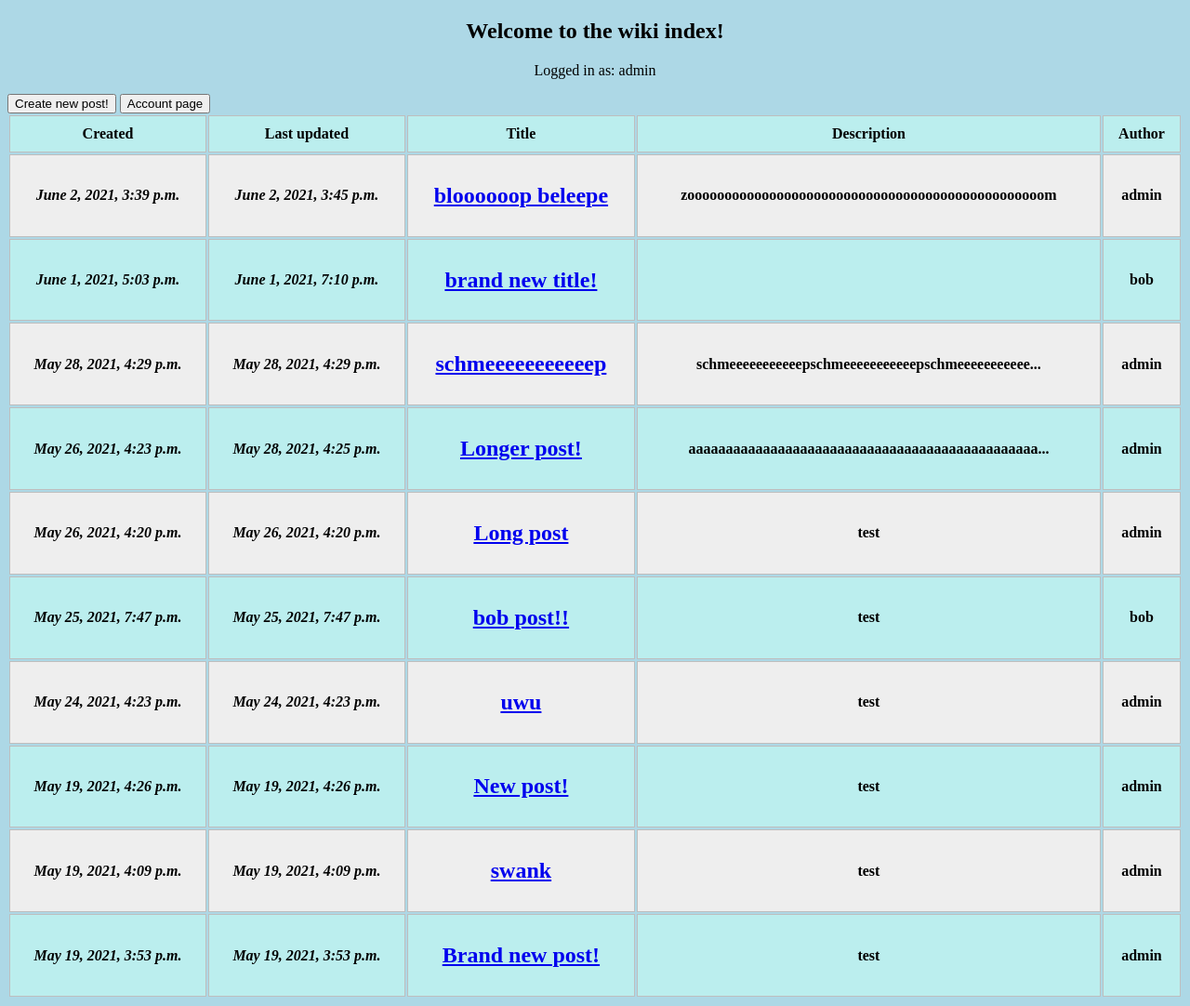
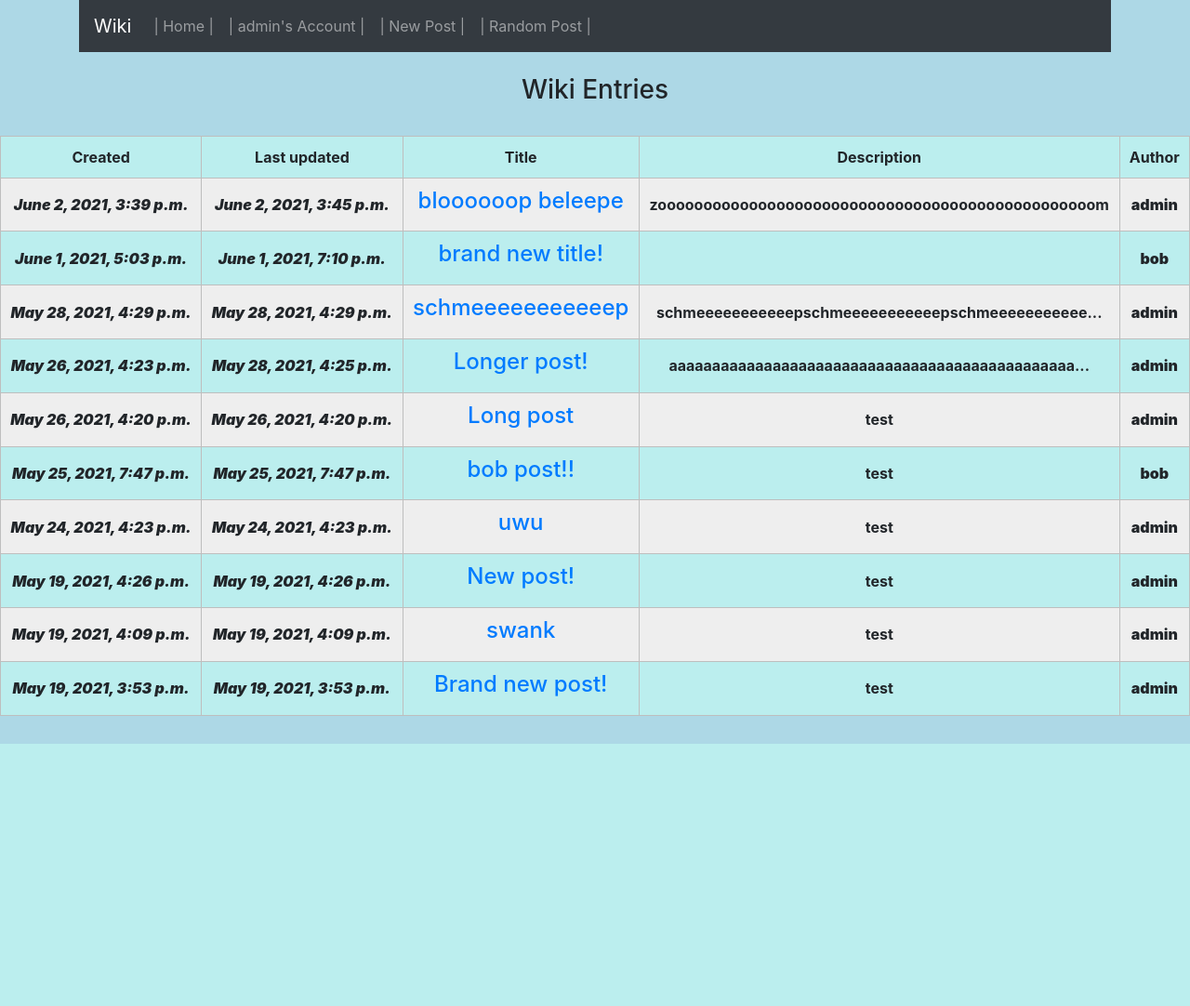
Before and after one commit to matthew-erdman/Final-Django, a Django app: page / in a window 1280 px wide. Shown: the whole page at 93% size. After the commit the page ends 800 px from the top, so only its background shows below. Run offline with Django 3.2, Linux system fonts and the light colour scheme; a user stored in the database is signed in; data comes from the database, SQL or seed files in the repository; both versions use the stored data as it was after the commit; tables that the repository leaves empty hold one stand-in row (values such as "Sample post"); lists and menus that the app fills with data are empty; some libraries are stand-ins or nearby versions.

Commit message:
BS Navbar working

```diff
--- a/mysite/wiki/templates/wiki/create.html
+++ b/mysite/wiki/templates/wiki/create.html
@@ -19,9 +19,9 @@
     </style>
   </head>
   <body>
+    {% include 'wiki/header.html' %}
     {% if loggedIn %}
     <h4>Logged in as: {{user}}</h4>
-        <a href="/"><button type="submit">Home</button></a>
 
     <h2>Create new post</h2>
     <form style="padding-bottom:1em;" method="POST">
--- /dev/null
+++ b/mysite/wiki/templates/wiki/header.html
@@ -0,0 +1,43 @@
+<!DOCTYPE html>
+<html>
+  <head>
+    <meta name="viewport" content="width=device-width, initial-scale=1.0" charset="UTF-8">
+	<link rel="stylesheet" href="https://maxcdn.bootstrapcdn.com/bootstrap/4.5.2/css/bootstrap.min.css">
+	<script src="https://ajax.googleapis.com/ajax/libs/jquery/3.5.1/jquery.min.js"></script>
+	<script src="https://cdnjs.cloudflare.com/ajax/libs/popper.js/1.16.0/umd/popper.min.js"></script>
+	<script src="https://maxcdn.bootstrapcdn.com/bootstrap/4.5.2/js/bootstrap.min.js"></script>
+  	<style>
+      body {
+      background-color: lightblue;
+      text-align: center;
+      }
+    </style>
+  </head>
+  <body>
+    <div class="container">
+        <nav class="navbar navbar-expand-sm bg-dark navbar-dark sticky-top">
+        	<a class="navbar-brand" href="/">Wiki</a>
+            <ul class="navbar-nav">
+                <li class="nav-item">
+                  <a class="nav-link" href="/">| Home |</a>
+                </li>
+            {% if loggedIn %}
+                <li class="nav-item">
+                  <a class="nav-link" href="/user/">| {{ request.user }}'s Account |</a>
+                </li>
+                <li class="nav-item">
+                  <a class="nav-link" href="/create/">| New Post |</a>
+                </li>
+            {% else %}
+                <li class="nav-item">
+                  <a class="nav-link" href="/user/">| Login |</a>
+                </li>
+            {% endif %}
+                <li class="nav-item">
+                  <a class="nav-link" href="/">| Random Post |</a>
+                </li>
+            </ul>
+    	</nav>
+</div>
+</body>
+</html>
--- a/mysite/wiki/templates/wiki/index.html
+++ b/mysite/wiki/templates/wiki/index.html
@@ -29,16 +29,8 @@
     </style>
   </head>
   <body>
-    <h2>Welcome to the wiki index!</h2>
-
-    {% if loggedIn %}
-      <p>Logged in as: {{user}}</p>
-      <a href="/create/"><button type="submit">Create new post!</button></a>
-      <a href="/user/"><button type="submit">Account page</button></a>
-    {% else %}
-      <h3 style='color:red;'>User not logged in!</h3>
-      <a href="/user/"><button type="submit">Login</button></a>
-    {% endif %}
+    {% include 'wiki/header.html' %}
+    <br /><h3>Wiki Entries</h3><br />
     <table style="width:100%">
         <tr>
             <th>Created</th>
@@ -51,7 +43,7 @@
         <tr>
             <th><b><i>{{ entry.entry_date }}</b></i></th>
             <th><b><i>{{ entry.entry_updated }}</b></i></th>
-            <th><a href="/{{ entry.id }}/"><h2>{{ entry.entry_title }}</h2></a></th>
+            <th><a href="/{{ entry.id }}/"><h4>{{ entry.entry_title }}</h4></a></th>
             <th>{{ entry.entry_text_short }}</th>
             <th><b>{{ entry.entry_author }}</b></th>
         </tr>
--- a/mysite/wiki/views.py
+++ b/mysite/wiki/views.py
@@ -89,7 +89,8 @@ class Create(View):
 class Detail(View):
     def get(self, request, post_id):
         entry = get_object_or_404(Entry, pk=post_id)
-        return render(request, 'wiki/detail.html', {'entry': entry})
+        loggedIn = request.user.is_authenticated
+        return render(request, 'wiki/detail.html', {'loggedIn': loggedIn, 'user': request.user, 'entry': entry})
 
 # Edit view allows users or administrators to edit the content of posts
 class Edit(View):
```
Also changed, not shown: mysite/wiki/templates/wiki/detail.html (+10 -9 lines), mysite/wiki/templates/wiki/edit.html (+5 -10 lines), mysite/wiki/templates/wiki/fail.html (+6 -5 lines), mysite/wiki/templates/wiki/user.html (+5 -12 lines), mysite/db.sqlite3. Lines whose indentation alone changed are shown as unchanged.
